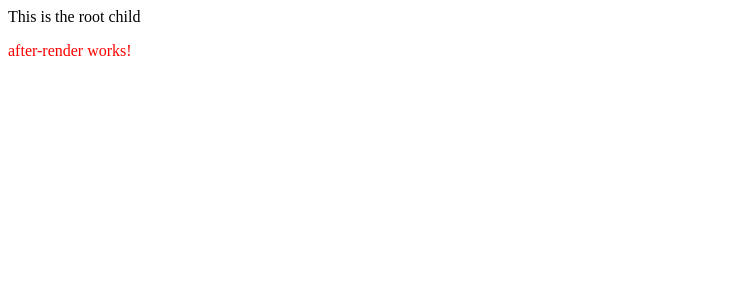
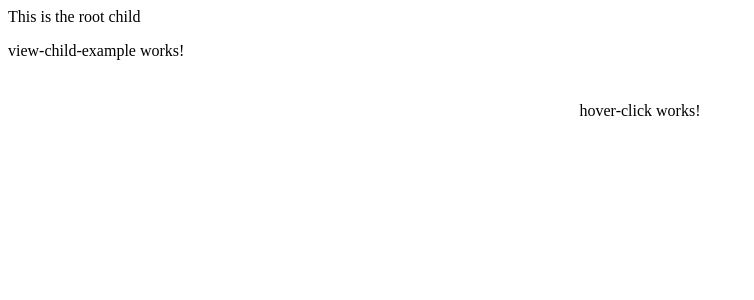
Before and after one commit to leelanarasimha/angular17-course, an Angular app in the folder angular-basics/: page / in a window 1280 px wide. Shown: the top 300 px of the page, without its empty margins (0-754 px from the left). Built offline with nearby package versions, Linux system fonts and the light colour scheme.

Commit message:
viewchild

```diff
--- a/angular-basics/src/app/app.component.html
+++ b/angular-basics/src/app/app.component.html
@@ -58,6 +58,10 @@
 <!-- <div>
   <app-checked-life-cycle></app-checked-life-cycle>
 </div> -->
+<!-- <div>
+  <app-after-render></app-after-render>
+</div> -->
+
 <div>
-  <app-after-render></app-after-render>
+  <app-view-child-example></app-view-child-example>
 </div>
--- a/angular-basics/src/app/app.component.ts
+++ b/angular-basics/src/app/app.component.ts
@@ -10,6 +10,7 @@
 import { LifeCycleHooksComponent } from './life-cycle-hooks/life-cycle-hooks.component';
 import { CheckedLifeCycleComponent } from './checked-life-cycle/checked-life-cycle.component';
 import { AfterRenderComponent } from './after-render/after-render.component';
+import { ViewChildExampleComponent } from './view-child-example/view-child-example.component';
 
 @Component({
   selector: 'app-root',
@@ -26,6 +27,7 @@
     LifeCycleHooksComponent,
     CheckedLifeCycleComponent,
     AfterRenderComponent,
+    ViewChildExampleComponent
   ],
   templateUrl: './app.component.html',
   styleUrl: './app.component.css',
--- /dev/null
+++ b/angular-basics/src/app/view-child-example/view-child-example.component.html
@@ -0,0 +1,5 @@
+<p #myRef>view-child-example works!</p>
+
+<div>
+  <app-hover-click #hoverComponent></app-hover-click>
+</div>
--- /dev/null
+++ b/angular-basics/src/app/view-child-example/view-child-example.component.ts
@@ -0,0 +1,24 @@
+import { Component, ElementRef, ViewChild } from '@angular/core';
+import { HoverClickComponent } from '../hover-click/hover-click.component';
+
+@Component({
+  selector: 'app-view-child-example',
+  standalone: true,
+  imports: [HoverClickComponent],
+  templateUrl: './view-child-example.component.html',
+  styleUrl: './view-child-example.component.css'
+})
+export class ViewChildExampleComponent {
+
+  @ViewChild('myRef', {static: false}) myRef!: ElementRef;
+@ViewChild('hoverComponent') hoverComponent!: HoverClickComponent;
+  ngOnInit() {
+
+  }
+
+  ngAfterViewInit() {
+
+    //console.log(this.hoverComponent.onMouseEnter());
+  }
+
+}
```
Also changed, not shown: angular-basics/src/app/view-child-example/view-child-example.component.css (added), 1 other file (tests, documents, lock files or other folders).
